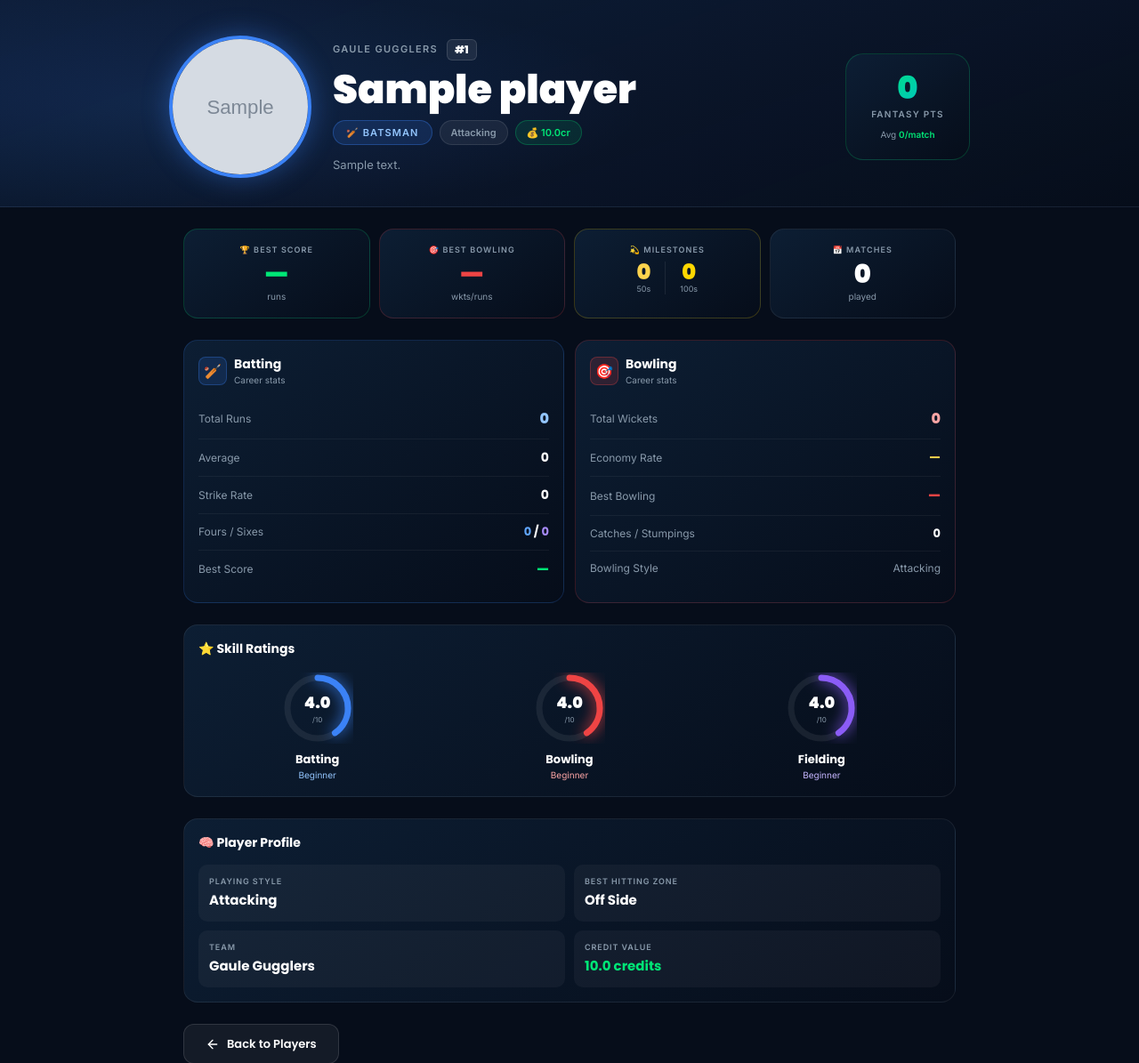
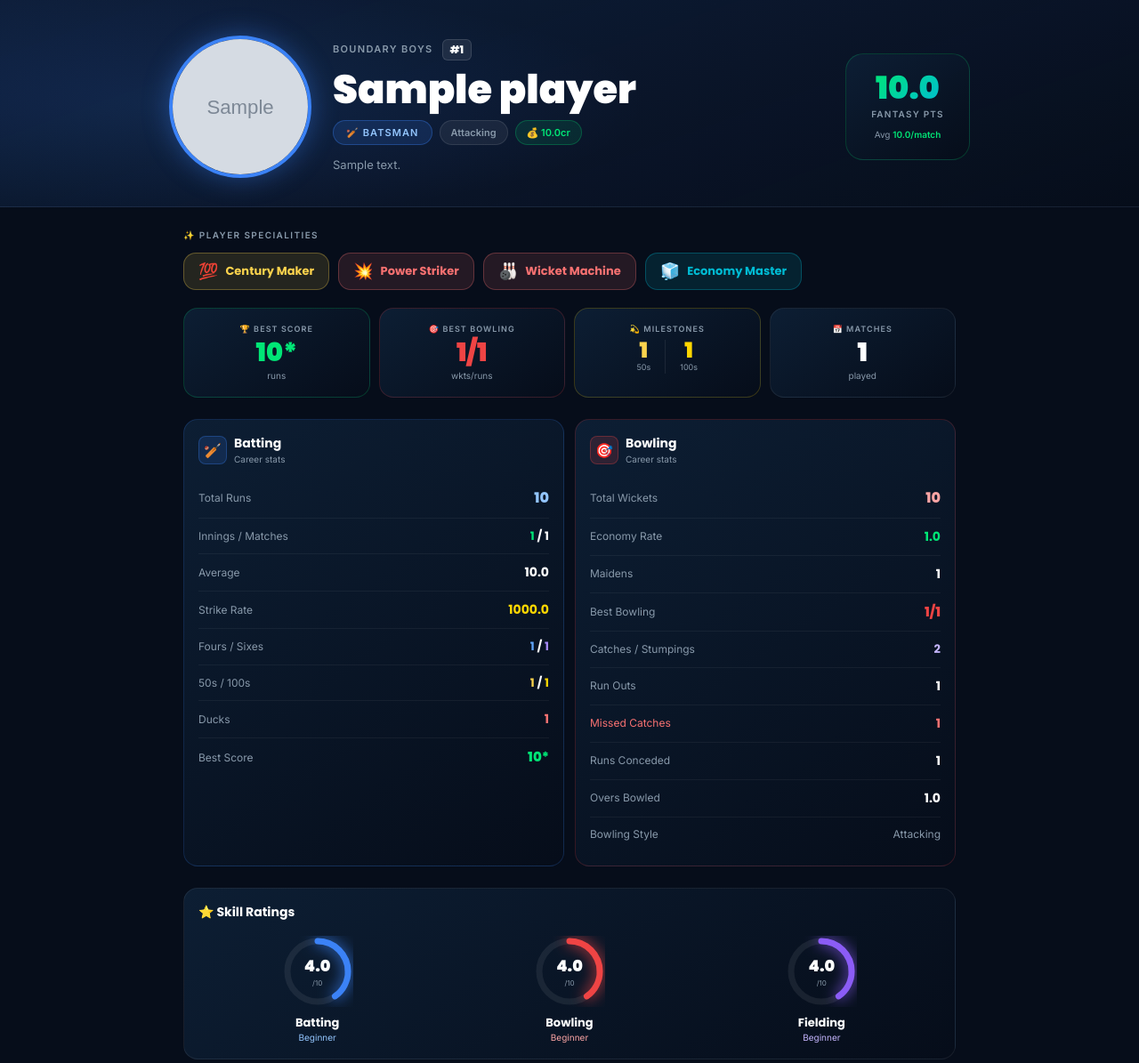
Before and after one commit to thenotoriusgorkhali/fantasy-super6, a Django app: page /players/1/ in a window 1280 px wide. Shown: the part 65-1260 px from the top of the page at 89% size. Run offline with Django 4.2, Linux system fonts and the light colour scheme; tables that the repository leaves empty hold one stand-in row (values such as "Sample post"); grey boxes marked "Sample" are stand-in pictures; data that the repository does not hold is empty; some libraries are stand-ins or nearby versions.

Commit message:
Changing all the things for bettter score player details

```diff
--- a/players/views.py
+++ b/players/views.py
@@ -10,75 +10,125 @@ def player_detail(request, pk):
     player = get_object_or_404(Player, pk=pk, is_active=True)
     performances = PlayerPerformance.objects.filter(player=player).select_related('tournament').order_by('-tournament__match_date')
 
-    # Aggregate career stats from performances
-    best_score = 0
-    best_score_out = True
-    best_bowling_wkts = 0
-    best_bowling_runs = 999
-    total_runs = 0
-    total_balls = 0
-    total_wkts = 0
-    total_overs = 0
-    total_runs_conceded = 0
-    total_catches = 0
-    total_stumpings = 0
-    total_runouts = 0
-    total_fours = 0
-    total_sixes = 0
-    fifties = 0
-    hundreds = 0
-    total_fantasy_pts = 0
-    matches = performances.count()
+    # Use model's own career stats (manually maintained by admin)
+    # Fall back to computing from performances if model stats are zero
+    if player.matches_played > 0:
+        # Admin has filled in career stats — use them directly
+        total_runs    = player.total_runs
+        total_wkts    = player.total_wickets
+        total_catches = player.catches + player.stumpings
+        total_fours   = player.fours
+        total_sixes   = player.sixes
+        fifties       = player.fifties
+        hundreds      = player.hundreds
+        matches       = player.matches_played
+        innings       = player.innings_played
+        ducks         = player.ducks
+        missed        = player.missed_catches
+        run_outs      = player.run_outs
+        maidens       = player.maidens
+        career_avg    = player.career_average
+        career_sr     = player.career_strike_rate
+        career_eco    = player.career_economy
+        best_score    = f"{player.highest_score}*" if player.highest_score > 0 else "—"
+        best_bowling  = player.best_bowling_str
+        total_fp      = player.total_fantasy_points
+        avg_fp        = player.avg_fantasy_per_match
+    else:
+        # Compute from match performances
+        total_runs = balls = total_wkts = overs = rc = 0
+        total_catches = total_fours = total_sixes = 0
+        fifties = hundreds = ducks = missed = run_outs = maidens = 0
+        best_score_num = 0; best_score_out = True
+        best_bowling_wkts = 0; best_bowling_runs = 999
+        total_fp = 0; matches = performances.count(); innings = 0
 
-    for p in performances:
-        total_runs += p.runs_scored
-        total_balls += p.balls_faced
-        total_wkts += p.wickets_taken
-        total_overs += p.overs_bowled
-        total_runs_conceded += p.runs_conceded
-        total_catches += p.catches
-        total_stumpings += p.stumpings
-        total_runouts += p.run_outs
-        total_fours += p.fours
-        total_sixes += p.sixes
-        total_fantasy_pts += p.fantasy_points
-        if p.runs_scored >= 100: hundreds += 1
-        if p.runs_scored >= 50: fifties += 1
-        # Best score
-        if p.runs_scored > best_score:
-            best_score = p.runs_scored
-            best_score_out = p.is_out
-        # Best bowling (most wickets, then fewest runs)
-        if p.wickets_taken > best_bowling_wkts or (p.wickets_taken == best_bowling_wkts and p.runs_conceded < best_bowling_runs):
-            if p.wickets_taken > 0:
+        for p in performances:
+            total_runs  += p.runs_scored
+            balls       += p.balls_faced
+            total_wkts  += p.wickets_taken
+            overs       += p.overs_bowled
+            rc          += p.runs_conceded
+            total_catches += p.catches + p.stumpings
+            total_fours += p.fours
+            total_sixes += p.sixes
+            total_fp    += p.fantasy_points
+            maidens     += p.maidens
+            run_outs    += p.run_outs
+            if p.runs_scored >= 100: hundreds += 1
+            if p.runs_scored >= 50:  fifties  += 1
+            if p.runs_scored > best_score_num:
+                best_score_num = p.runs_scored
+                best_score_out = p.is_out
+            if p.wickets_taken > best_bowling_wkts or (p.wickets_taken == best_bowling_wkts and p.runs_conceded < best_bowling_runs and p.wickets_taken > 0):
                 best_bowling_wkts = p.wickets_taken
                 best_bowling_runs = p.runs_conceded
 
-    career_sr = round((total_runs / total_balls * 100), 1) if total_balls > 0 else 0
-    career_avg = round(total_runs / matches, 1) if matches > 0 else 0
-    career_eco = round(total_runs_conceded / total_overs, 1) if total_overs > 0 else 0
-    avg_fantasy = round(total_fantasy_pts / matches, 1) if matches > 0 else 0
+        innings    = matches
+        career_avg = round(total_runs / matches, 1) if matches > 0 else 0
+        career_sr  = round(total_runs / balls * 100, 1) if balls > 0 else 0
+        career_eco = round(rc / overs, 1) if overs > 0 else 0
+        avg_fp     = round(total_fp / matches, 1) if matches > 0 else 0
+        best_score = f"{best_score_num}{'*' if not best_score_out else ''}" if best_score_num > 0 else "—"
+        best_bowling = f"{best_bowling_wkts}/{best_bowling_runs}" if best_bowling_wkts > 0 else "—"
+        ducks = missed = 0
 
-    best_bowling_str = f"{best_bowling_wkts}/{best_bowling_runs}" if best_bowling_wkts > 0 else "—"
-    best_score_str = f"{best_score}{'*' if not best_score_out else ''}" if best_score > 0 else "—"
+    # Dynamic badges
+    badges = []
+    if avg_fp >= 150:
+        badges.append({'icon':'👑','text':'Fantasy King','color':'#ffd700','bg':'rgba(255,215,0,0.12)','border':'rgba(255,215,0,0.3)'})
+    elif avg_fp >= 100:
+        badges.append({'icon':'⭐','text':'Fantasy Elite','color':'#00e676','bg':'rgba(0,230,118,0.12)','border':'rgba(0,230,118,0.3)'})
+    elif avg_fp >= 60:
+        badges.append({'icon':'🔥','text':'Hot Pick','color':'#fb923c','bg':'rgba(249,115,22,0.12)','border':'rgba(249,115,22,0.3)'})
+    if player.highest_score >= 100 or hundreds >= 1:
+        badges.append({'icon':'💯','text':'Century Maker','color':'#fcd34d','bg':'rgba(252,211,77,0.12)','border':'rgba(252,211,77,0.3)'})
+    elif player.highest_score >= 75 or (best_score != '—' and best_score.replace('*','').isdigit() and int(best_score.replace('*','')) >= 75):
+        badges.append({'icon':'🏏','text':'Big Hitter','color':'#60a5fa','bg':'rgba(96,165,250,0.12)','border':'rgba(96,165,250,0.3)'})
+    if career_sr >= 160:
+        badges.append({'icon':'💥','text':'Power Striker','color':'#f87171','bg':'rgba(248,113,113,0.12)','border':'rgba(248,113,113,0.3)'})
+    elif career_sr >= 130:
+        badges.append({'icon':'⚡','text':'Explosive Batter','color':'#fb923c','bg':'rgba(249,115,22,0.12)','border':'rgba(249,115,22,0.3)'})
+    if total_wkts >= 5:
+        badges.append({'icon':'🎳','text':'Wicket Machine','color':'#f87171','bg':'rgba(248,113,113,0.12)','border':'rgba(248,113,113,0.3)'})
+    elif total_wkts >= 3:
+        badges.append({'icon':'🎯','text':'Key Bowler','color':'#fb923c','bg':'rgba(249,115,22,0.12)','border':'rgba(249,115,22,0.3)'})
+    if career_eco > 0 and career_eco <= 6:
+        badges.append({'icon':'🧊','text':'Economy Master','color':'#00bcd4','bg':'rgba(0,188,212,0.12)','border':'rgba(0,188,212,0.3)'})
+    if total_catches >= 3:
+        badges.append({'icon':'🧤','text':'Safe Hands','color':'#c4b5fd','bg':'rgba(196,181,253,0.12)','border':'rgba(196,181,253,0.3)'})
+    if player.batting_rating >= 9:
+        badges.append({'icon':'🏆','text':'Elite Batsman','color':'#3b82f6','bg':'rgba(59,130,246,0.12)','border':'rgba(59,130,246,0.3)'})
+    if player.bowling_rating >= 9:
+        badges.append({'icon':'🔴','text':'Elite Bowler','color':'#ef4444','bg':'rgba(239,68,68,0.12)','border':'rgba(239,68,68,0.3)'})
+    if player.role == 'AR':
+        badges.append({'icon':'⚡','text':'All-Round Threat','color':'#a78bfa','bg':'rgba(167,139,250,0.12)','border':'rgba(167,139,250,0.3)'})
+    badges = badges[:5]
 
     context = {
         'player': player,
         'performances': performances,
+        'badges': badges,
+        # Career stats
         'matches': matches,
-        'best_score': best_score_str,
-        'best_bowling': best_bowling_str,
-        'career_sr': career_sr,
-        'career_avg': career_avg,
-        'career_eco': career_eco,
+        'innings': innings,
         'total_runs': total_runs,
         'total_wkts': total_wkts,
-        'total_catches': total_catches + total_stumpings,
+        'total_catches': total_catches,
         'total_fours': total_fours,
         'total_sixes': total_sixes,
         'fifties': fifties,
         'hundreds': hundreds,
-        'avg_fantasy': avg_fantasy,
-        'total_fantasy_pts': round(total_fantasy_pts, 1),
+        'ducks': ducks,
+        'missed_catches': missed,
+        'run_outs': run_outs,
+        'maidens': maidens,
+        'career_avg': career_avg,
+        'career_sr': career_sr,
+        'career_eco': career_eco,
+        'best_score': best_score,
+        'best_bowling': best_bowling,
+        'total_fantasy_pts': round(total_fp, 1),
+        'avg_fantasy': avg_fp,
     }
     return render(request, 'players/detail.html', context)
--- a/templates/players/detail.html
+++ b/templates/players/detail.html
@@ -231,6 +231,10 @@
           <span style="font-family:Poppins;font-weight:800;font-size:16px;color:#93c5fd;">{{ total_runs }}</span>
         </div>
         <div class="hl-row">
+          <span style="font-family:Inter;font-size:12px;color:#8899aa;">Innings / Matches</span>
+          <span style="font-family:Poppins;font-weight:700;font-size:13px;color:#fff;"><span style="color:#00e676;">{{ innings }}</span> / {{ matches }}</span>
+        </div>
+        <div class="hl-row">
           <span style="font-family:Inter;font-size:12px;color:#8899aa;">Average</span>
           <span style="font-family:Poppins;font-weight:700;font-size:14px;color:#fff;">{{ career_avg }}</span>
         </div>
@@ -241,6 +245,14 @@
         <div class="hl-row">
           <span style="font-family:Inter;font-size:12px;color:#8899aa;">Fours / Sixes</span>
           <span style="font-family:Poppins;font-weight:700;font-size:13px;color:#fff;"><span style="color:#60a5fa;">{{ total_fours }}</span> / <span style="color:#a78bfa;">{{ total_sixes }}</span></span>
+        </div>
+        <div class="hl-row">
+          <span style="font-family:Inter;font-size:12px;color:#8899aa;">50s / 100s</span>
+          <span style="font-family:Poppins;font-weight:700;font-size:13px;color:#fff;"><span style="color:#fcd34d;">{{ fifties }}</span> / <span style="color:#ffd700;">{{ hundreds }}</span></span>
+        </div>
+        <div class="hl-row">
+          <span style="font-family:Inter;font-size:12px;color:#8899aa;">Ducks</span>
+          <span style="font-family:Poppins;font-weight:700;font-size:14px;color:{% if ducks > 0 %}#f87171{% else %}#8899aa{% endif %};">{{ ducks }}</span>
         </div>
         <div class="hl-row">
           <span style="font-family:Inter;font-size:12px;color:#8899aa;">Best Score</span>
@@ -266,12 +278,34 @@
           <span style="font-family:Poppins;font-weight:700;font-size:14px;color:{% if career_eco > 0 and career_eco <= 6 %}#00e676{% elif career_eco <= 8 %}#fcd34d{% elif career_eco > 0 %}#f87171{% else %}#fff{% endif %};">{% if career_eco > 0 %}{{ career_eco }}{% else %}—{% endif %}</span>
         </div>
         <div class="hl-row">
+          <span style="font-family:Inter;font-size:12px;color:#8899aa;">Maidens</span>
+          <span style="font-family:Poppins;font-weight:700;font-size:14px;color:#fff;">{{ maidens }}</span>
+        </div>
+        <div class="hl-row">
           <span style="font-family:Inter;font-size:12px;color:#8899aa;">Best Bowling</span>
           <span style="font-family:Poppins;font-weight:800;font-size:15px;color:#ef4444;">{{ best_bowling }}</span>
         </div>
         <div class="hl-row">
           <span style="font-family:Inter;font-size:12px;color:#8899aa;">Catches / Stumpings</span>
-          <span style="font-family:Poppins;font-weight:700;font-size:13px;color:#fff;">{{ total_catches }}</span>
+          <span style="font-family:Poppins;font-weight:700;font-size:13px;color:#fff;"><span style="color:#c4b5fd;">{{ total_catches }}</span></span>
+        </div>
+        <div class="hl-row">
+          <span style="font-family:Inter;font-size:12px;color:#8899aa;">Run Outs</span>
+          <span style="font-family:Poppins;font-weight:700;font-size:14px;color:#fff;">{{ run_outs }}</span>
+        </div>
+        {% if missed_catches > 0 %}
+        <div class="hl-row">
+          <span style="font-family:Inter;font-size:12px;color:#f87171;">Missed Catches</span>
+          <span style="font-family:Poppins;font-weight:700;font-size:14px;color:#f87171;">{{ missed_catches }}</span>
+        </div>
+        {% endif %}
+        <div class="hl-row">
+          <span style="font-family:Inter;font-size:12px;color:#8899aa;">Runs Conceded</span>
+          <span style="font-family:Poppins;font-weight:700;font-size:14px;color:#fff;">{{ player.runs_conceded }}</span>
+        </div>
+        <div class="hl-row">
+          <span style="font-family:Inter;font-size:12px;color:#8899aa;">Overs Bowled</span>
+          <span style="font-family:Poppins;font-weight:700;font-size:14px;color:#fff;">{{ player.overs_bowled }}</span>
         </div>
         <div class="hl-row">
           <span style="font-family:Inter;font-size:12px;color:#8899aa;">Bowling Style</span>
```
Also changed, not shown: players/models.py (+80 -24 lines), scoring/admin.py (+34 -9 lines), scoring/engine.py (+16 -9 lines), scoring/models.py (+118 -19 lines), templates/teams/my_team.html (+7 -2 lines), templates/teams/view_team.html (+7 -2 lines).
